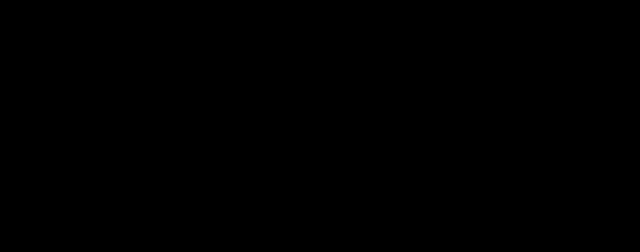
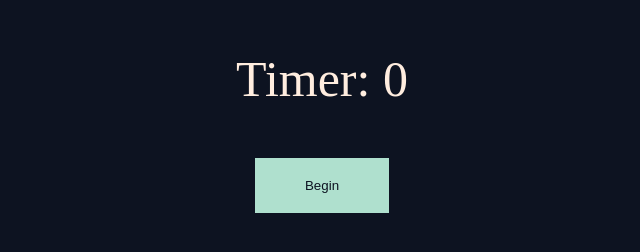
Before and after one commit to Maktor/frontEnd_Project_1, a plain HTML site: page index.html in a window 1280 px wide. Shown: the whole page, without its empty margins (318-958 px from the left). Drawn offline with Linux system fonts and the light colour scheme.

Commit message:
Add updated files

```diff
--- a/index.html
+++ b/index.html
@@ -8,7 +8,12 @@
     <title>Memory Game by MB</title>
 </head>
 <body>
-    <div class="particles-container"></div>
+    <div id="main">
+        <p id="timer">Timer: 0</p>
+        <button id="startButton">Begin</button>
+        <div id="gameBoard"></div>
+    </div>
+
     <script src="./src/index.js"></script>
 </body>
 </html>
--- a/styles.css
+++ b/styles.css
@@ -1,3 +1,24 @@
+/*colors: #0D1321, #FFEDDF, #C5D86D, #86615C, #AFE0CE*/
+
 body{
-    background-color: black;
+    background-color: #0D1321;
 }
+
+#main{
+    margin: auto;
+    text-align: center;
+    width: 50%;
+}
+
+p{
+    color: #FFEDDF;
+    text-align: center;
+    font-size: 50px;
+}
+
+button{
+    padding: 20px 50px;
+    color: #0D1321;
+    border: none;
+    background-color: #AFE0CE;
+}
```
